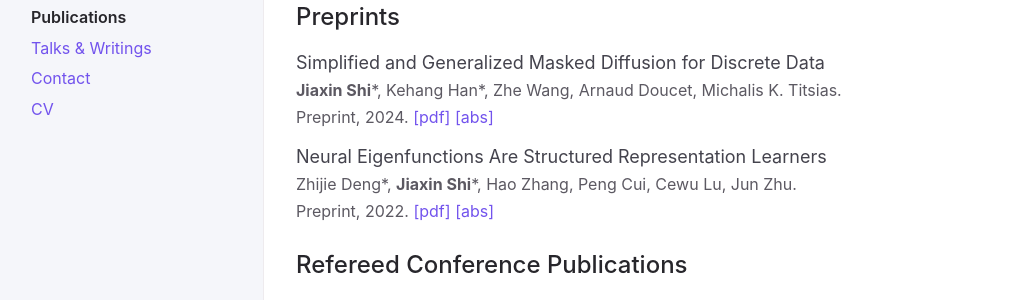
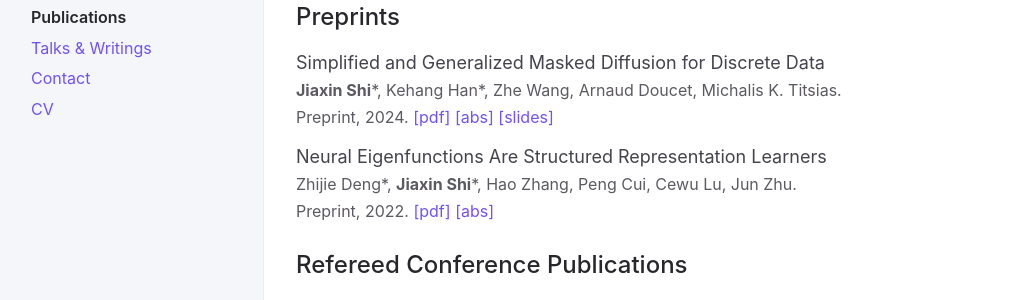
Before and after one commit to thjashin/thjashin.github.io, a Jekyll site: the page built from publications.md, in a window 1280 px wide. Shown: the part 140-440 px from the top of the page, without its empty margins (92-1114 px from the left). Built offline with Jekyll 4.4.1, drawn with Linux system fonts in a browser that asks for light colours.

Commit message:
Update publications.md

```diff
--- a/publications.md
+++ b/publications.md
@@ -16,6 +16,7 @@ Simplified and Generalized Masked Diffusion for Discrete Data
 Preprint, 2024.
 [[pdf]](https://arxiv.org/pdf/2406.04329.pdf)
 [[abs]](https://arxiv.org/abs/2406.04329)
+[[slides]](https://thjashin.github.io/talks/jiaxins_md4_genu.pdf)
 
 Neural Eigenfunctions Are Structured Representation Learners
 {: .fs-5 .mb-1 .text-grey-dk-200}
```
